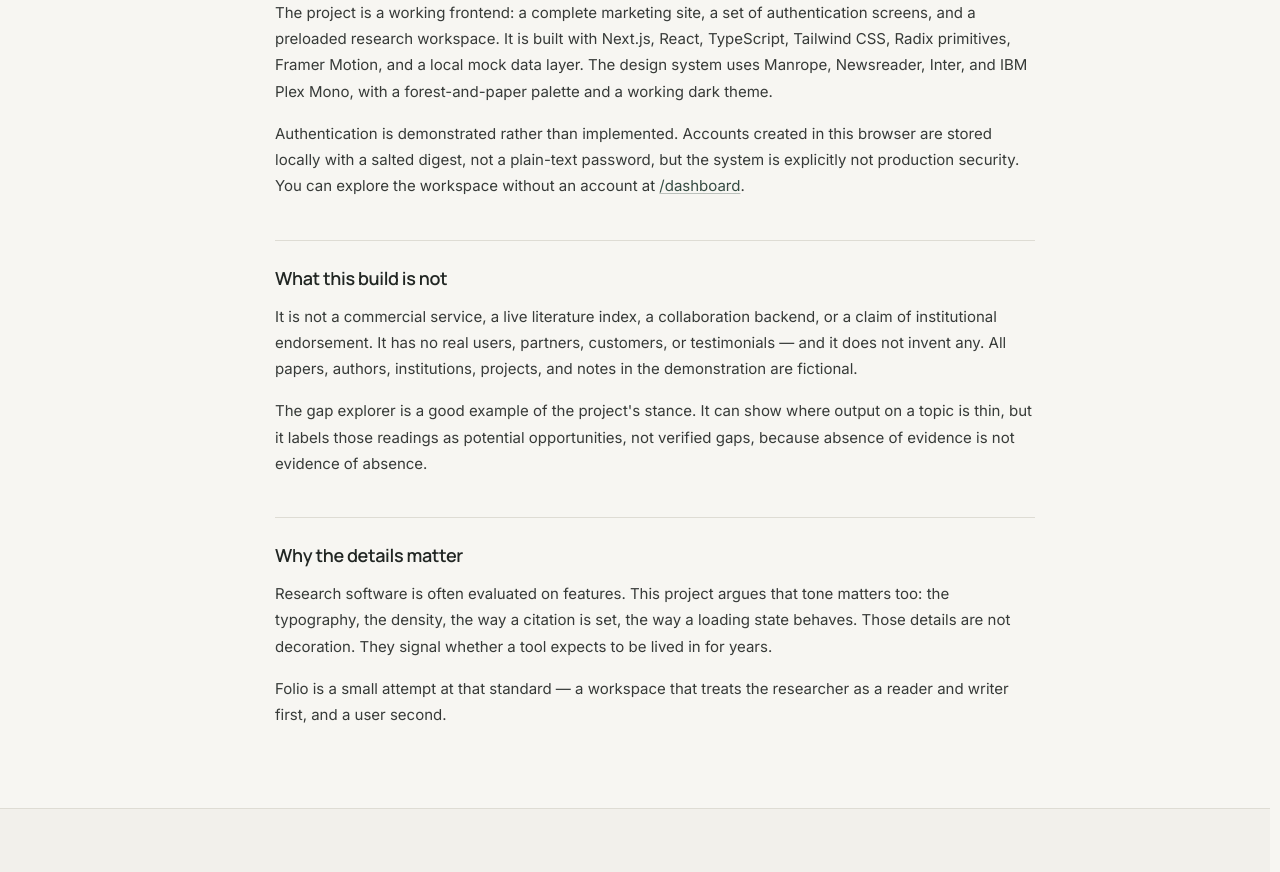
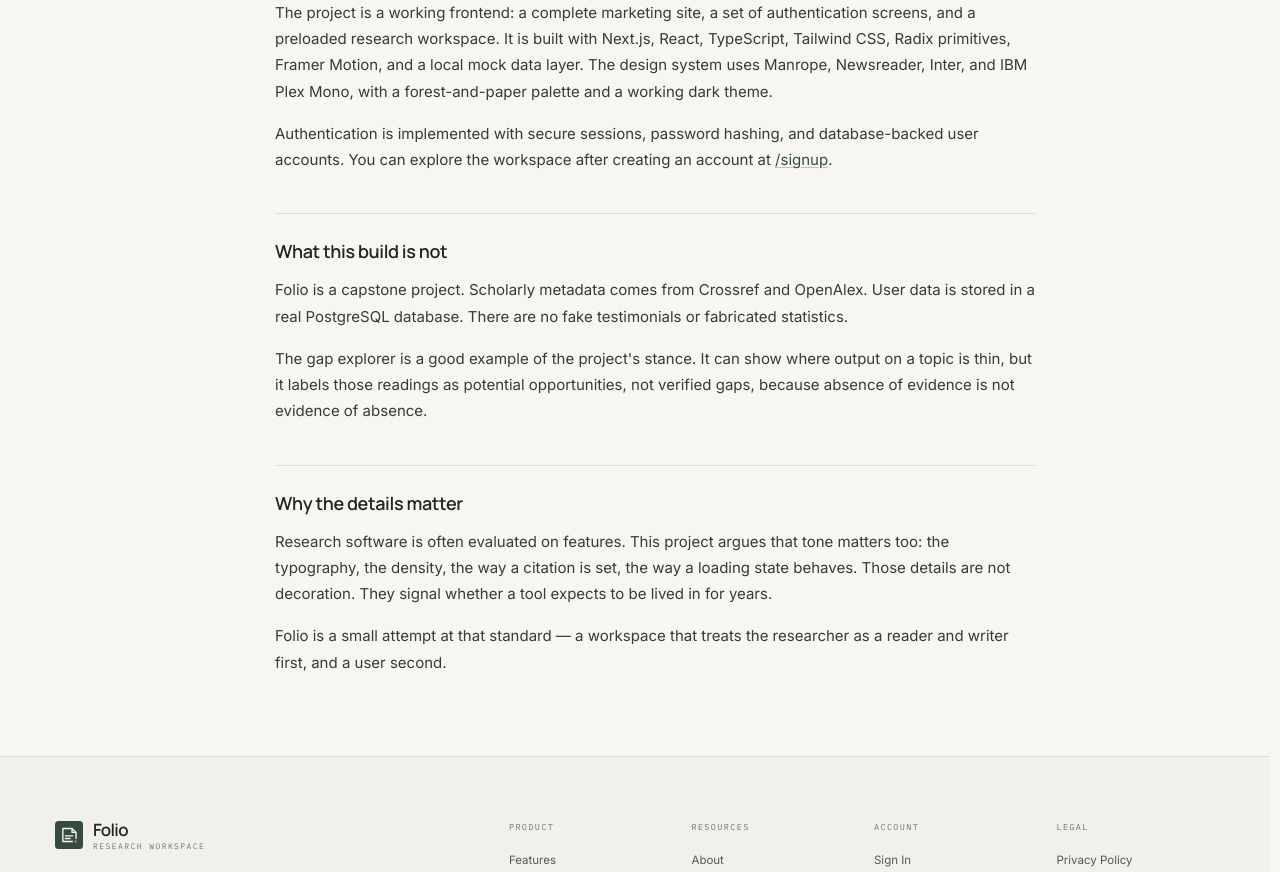
Before and after one commit to halloffame12/Folio-, a Next.js app: page /about in a window 1280 px wide. Shown: the part 1260-2132 px from the top of the page. Built offline with nearby package versions, Linux system fonts and the light colour scheme; no server answers.

Commit message:
Update marketing copy to reflect live product

```diff
--- a/src/app/(marketing)/about/page.tsx
+++ b/src/app/(marketing)/about/page.tsx
@@ -113,19 +113,17 @@ export default function AboutPage() {
           and a working dark theme.
         </p>
         <p>
-          Authentication is demonstrated rather than implemented. Accounts created in this browser
-          are stored locally with a salted digest, not a plain-text password, but the system is
-          explicitly not production security. You can explore the workspace without an account at{" "}
-          <Link href="/dashboard">/dashboard</Link>.
+          Authentication is implemented with secure sessions, password hashing, and database-backed
+          user accounts. You can explore the workspace after creating an account at{" "}
+          <Link href="/signup">/signup</Link>.
         </p>
       </ProseSection>
 
       <ProseSection title="What this build is not">
         <p>
-          It is not a commercial service, a live literature index, a collaboration backend, or a
-          claim of institutional endorsement. It has no real users, partners, customers, or
-          testimonials — and it does not invent any. All papers, authors, institutions, projects,
-          and notes in the demonstration are fictional.
+          Folio is a capstone project. Scholarly metadata comes from Crossref and OpenAlex. User data
+          is stored in a real PostgreSQL database. There are no fake testimonials or fabricated
+          statistics.
         </p>
         <p>
           The gap explorer is a good example of the project&apos;s stance. It can show where output
--- a/src/app/(marketing)/features/page.tsx
+++ b/src/app/(marketing)/features/page.tsx
@@ -96,7 +96,7 @@ const absent = [
   },
   {
     title: "No live scholarly index",
-    body: "The catalogue is a fictional dataset created for the demonstration. It is not connected to Crossref, PubMed, or any external database.",
+    body: "Discovery searches live scholarly databases including Crossref and OpenAlex. Results use real metadata from external sources.",
   },
   {
     title: "No real email or backend",
--- a/src/components/auth/auth-shell.tsx
+++ b/src/components/auth/auth-shell.tsx
@@ -35,7 +35,7 @@ export function AuthShell({ children }: { children: React.ReactNode }) {
 
         <footer className="border-t border-border/70 px-5 py-4 sm:px-8 lg:px-12">
           <div className="mx-auto flex max-w-[452px] flex-wrap items-center justify-between gap-2 font-mono text-[8.5px] uppercase tracking-[0.12em] text-muted-foreground/70">
-            <span>Folio · Frontend demonstration</span>
+            <span>Folio · Research workspace</span>
             <span className="flex items-center gap-3">
               <Link href="/privacy" className="transition-colors hover:text-foreground">
                 Privacy
--- a/src/components/marketing/navbar.tsx
+++ b/src/components/marketing/navbar.tsx
@@ -170,11 +170,10 @@ export function Navbar() {
 
                 <div className="mt-6 rounded border border-dashed border-border bg-surface/40 p-3.5">
                   <p className="font-mono text-[8px] uppercase tracking-[0.14em] text-muted-foreground">
-                    Demonstration workspace
+                    Try Folio
                   </p>
                   <p className="mt-1 text-[11px] leading-relaxed text-muted-foreground">
-                    Explore the product without creating an account. All scholarship shown is mock
-                    data.
+                    Create an account to explore the research workspace with real data.
                   </p>
                   <Link
                     href="/dashboard"
```
Also changed, not shown: 1 other file (tests, documents, lock files or other folders).
